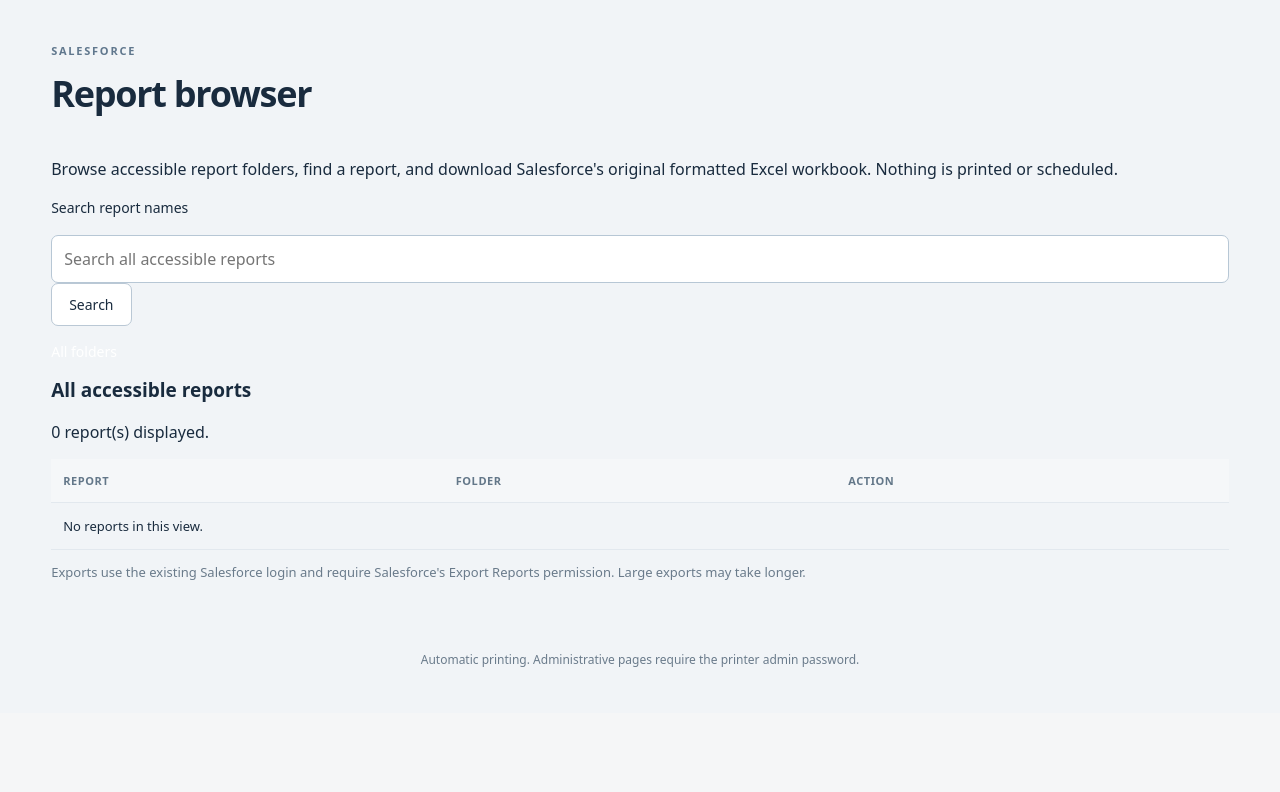
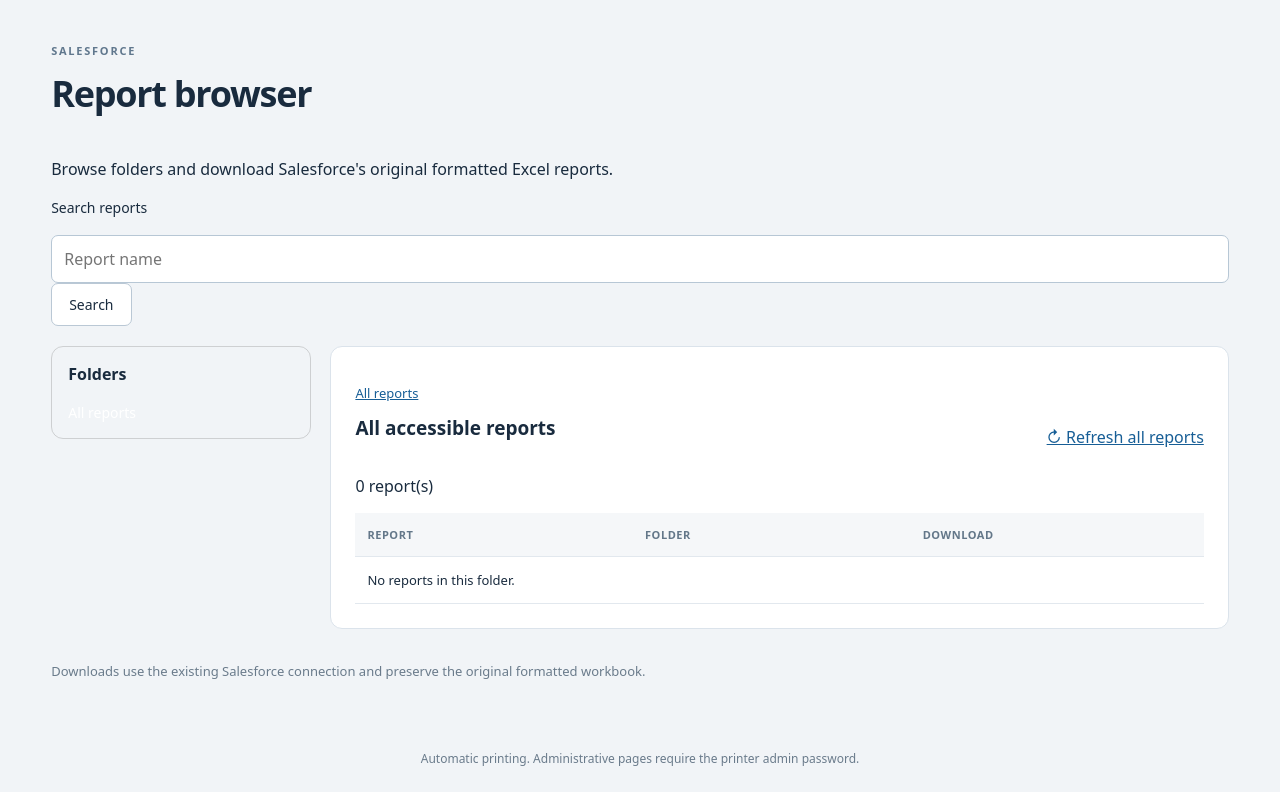
Before and after one commit to matijepekovic/pi-sales-leaderboard, a Python web app: template printer_app/templates/salesforce_reports.html in a window 1280 px wide. Shown: the part 87-879 px from the top of the page. Before the commit the page ends 754 px from the top, so only its background shows below. Run offline with Jinja, Linux system fonts and the light colour scheme; the template is opened without the code that fills it, so the values that code supplies are empty.

Commit message:
Build two-pane report folder browser with counts and refresh controls

```diff
--- a/printer_app/templates/salesforce_reports.html
+++ b/printer_app/templates/salesforce_reports.html
@@ -2,31 +2,40 @@
 {% block title %}Salesforce Reports · Print Control{% endblock %}
 {% block content %}
 <div class="heading"><div><p class="eyebrow">SALESFORCE</p><h1>Report browser</h1></div></div>
-<p>Browse accessible report folders, find a report, and download Salesforce's original formatted Excel workbook. Nothing is printed or scheduled.</p>
+<p>Browse folders and download Salesforce's original formatted Excel reports.</p>
 <form method="get" action="{{ url_for('salesforce_sandbox.reports_page') }}">
-  <label for="reportSearch">Search report names</label>
-  <input id="reportSearch" type="search" name="q" maxlength="100" value="{{ term }}" placeholder="Search all accessible reports">
+  {% if folder %}<input type="hidden" name="folder" value="{{ folder }}">{% endif %}
+  <label for="reportSearch">Search reports</label>
+  <input id="reportSearch" type="search" name="q" maxlength="100" value="{{ term }}" placeholder="Report name">
   <button type="submit">Search</button>
 </form>
 {% if error %}<p role="alert">{{ error }}</p>{% endif %}
 {% if reports is not none %}
-<nav aria-label="Report folders" style="display:flex;gap:0.65rem;flex-wrap:wrap;margin:1rem 0">
-  <a href="{{ url_for('salesforce_sandbox.reports_page', q=term) }}" {% if not folder %}aria-current="page"{% endif %}>All folders</a>
+<div style="display:grid;grid-template-columns:minmax(170px,260px) minmax(0,1fr);gap:1.2rem;margin-top:1.25rem;align-items:start">
+  <aside style="border:1px solid var(--border,#8885);border-radius:12px;padding:1rem;max-height:65vh;overflow:auto">
+    <h2 style="font-size:1rem">Folders</h2>
+    <nav aria-label="Report folders" style="display:flex;flex-direction:column;gap:.65rem">
+      <a href="{{ url_for('salesforce_sandbox.reports_page', q=term) }}" {% if not folder %}aria-current="page"{% endif %}>All reports</a>
       {% for name in folders %}
-  <a href="{{ url_for('salesforce_sandbox.reports_page', q=term, folder=name) }}" {% if folder == name %}aria-current="page"{% endif %}>📁 {{ name }}</a>
+      <a href="{{ url_for('salesforce_sandbox.reports_page', q=term, folder=name) }}" {% if folder == name %}aria-current="page" style="font-weight:700"{% endif %}>📁 {{ name }} <small>({{ folder_counts[name] }})</small></a>
       {% endfor %}
     </nav>
-<h2>{{ folder if folder else 'All accessible reports' }}</h2>
-<p>{{ reports|length }} report(s) displayed. {% if reports|length >= 2000 %}Showing the first 2,000; narrow your search.{% endif %}</p>
+  </aside>
+  <section style="min-width:0">
+    <p class="muted"><a href="{{ url_for('salesforce_sandbox.reports_page') }}">All reports</a>{% if folder %} / {{ folder }}{% endif %}</p>
+    <div style="display:flex;align-items:center;justify-content:space-between;gap:1rem;flex-wrap:wrap">
+      <h2>{{ folder or 'All accessible reports' }}</h2>
+      <a href="{{ url_for('salesforce_sandbox.reports_page', q=term, folder=folder, refresh=1) }}" aria-label="Refresh current folder" onclick="this.textContent='Refreshing…'">↻ Refresh {{ 'folder' if folder else 'all reports' }}</a>
+    </div>
+    <p>{{ reports|length }} report(s){% if reports|length >= 2000 %}; narrow your search for more{% endif %}</p>
     <div class="table-wrap"><table>
-<thead><tr><th>Report</th><th>Folder</th><th>Action</th></tr></thead>
+      <thead><tr><th>Report</th><th>Folder</th><th>Download</th></tr></thead>
       <tbody>{% for report in reports %}
-<tr>
-<td>{{ report.name }}</td><td>{{ report.folder or 'Unfiled' }}</td>
-<td><a href="{{ url_for('salesforce_sandbox.download_report', report_id=report.id) }}">Download XLSX</a></td>
-</tr>
-{% else %}<tr><td colspan="3">No reports in this view.</td></tr>{% endfor %}</tbody>
+        <tr><td>{{ report.name }}</td><td>{{ report.folder or 'Unfiled' }}</td><td><a href="{{ url_for('salesforce_sandbox.download_report', report_id=report.id) }}">Download XLSX</a></td></tr>
+      {% else %}<tr><td colspan="3">No reports in this folder.</td></tr>{% endfor %}</tbody>
     </table></div>
+  </section>
+</div>
 {% endif %}
-<p class="muted">Exports use the existing Salesforce login and require Salesforce's Export Reports permission. Large exports may take longer.</p>
+<p class="muted">Downloads use the existing Salesforce connection and preserve the original formatted workbook.</p>
 {% endblock %}
```
Lines whose indentation alone changed are shown as unchanged.
